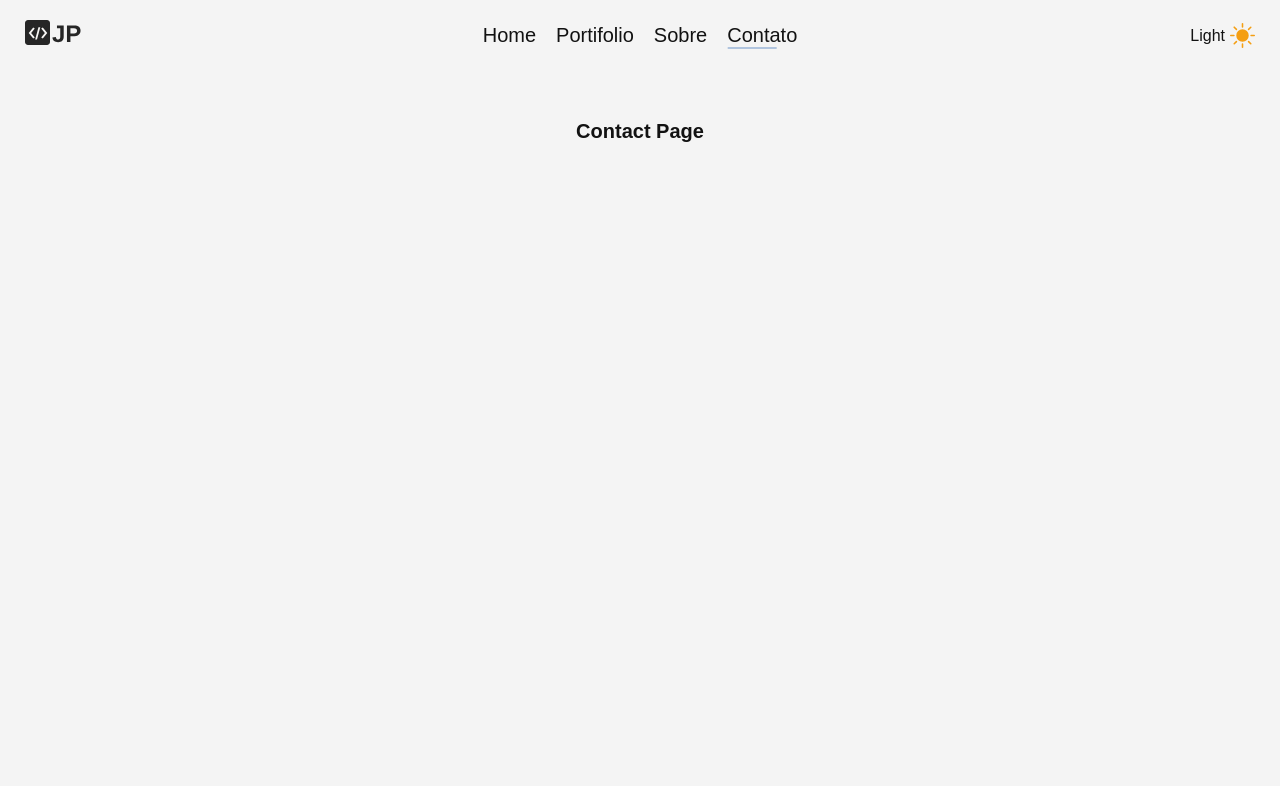
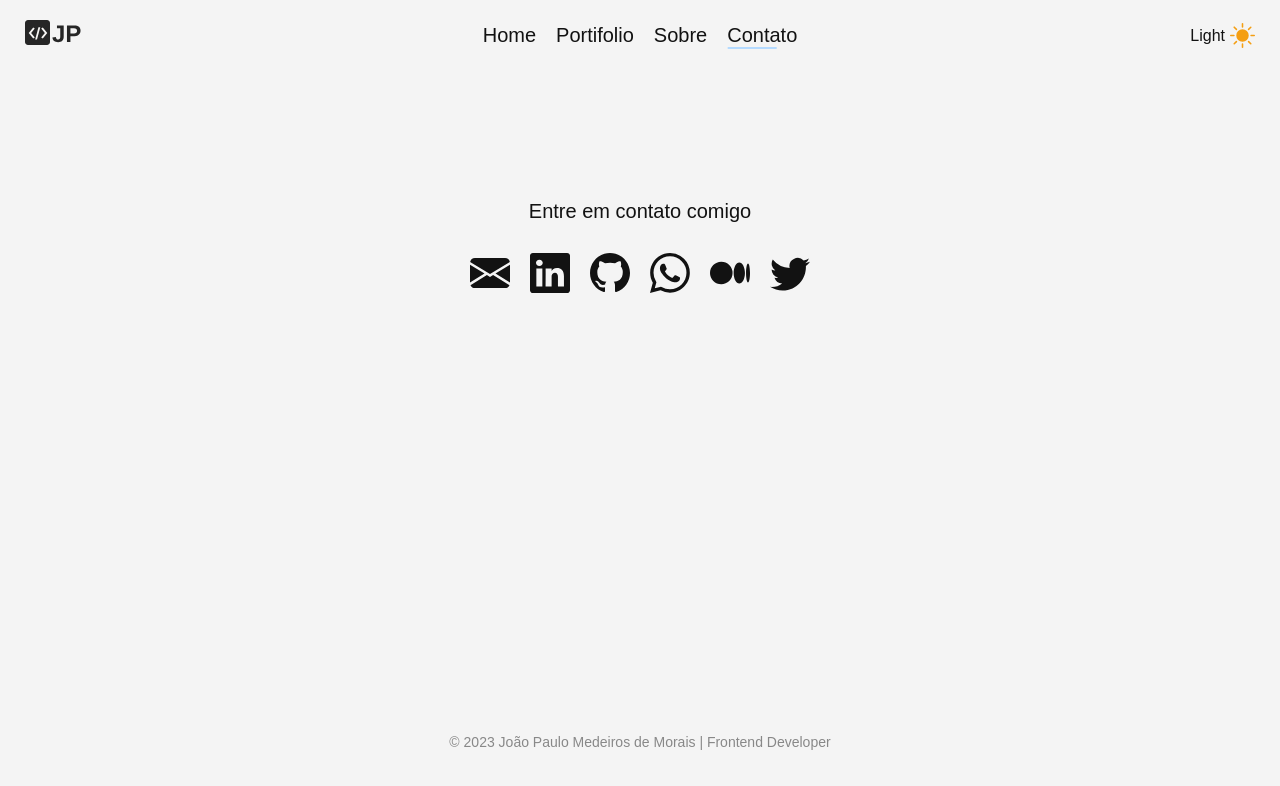
Before and after one commit to jpmedeirosmorais/portifolio, a React (Vite) app: page /contato in a window 1280 px wide. Shown: the top 786 px of the page. Built offline with nearby package versions, Linux system fonts and the light colour scheme.

Commit message:
concluindo footer e homepage e página de contato

```diff
--- a/src/App.tsx
+++ b/src/App.tsx
@@ -2,12 +2,12 @@ import React from "react";
 import { BrowserRouter, Route, Switch } from "react-router-dom";
 import { Layout } from "./components/Layout";
 import { useTheme } from "./contexts/ThemeContext";
+import { Contacts } from "./pages/Contatcs";
+import { Homepage } from "./pages/Homepage";
 import { GlobalStyles } from "./styles/globalStyles";
-import { Homepage } from "./pages/Homepage";
 
 const AboutPage: React.FC = () => <h1>About Page</h1>;
 const PortifolioPage: React.FC = () => <h1>Portifolio Page</h1>;
-const ContactPage: React.FC = () => <h1>Contact Page</h1>;
 
 const App: React.FC = () => {
   const { theme } = useTheme();
@@ -19,7 +19,7 @@ const App: React.FC = () => {
           <Route path="/" exact component={Homepage} />
           <Route path="/portifolio" exact component={PortifolioPage} />
           <Route path="/sobre" exact component={AboutPage} />
-          <Route path="/contato" exact component={ContactPage} />
+          <Route path="/contato" exact component={Contacts} />
         </Switch>
       </Layout>
     </BrowserRouter>
--- a/src/components/Drawer/index.tsx
+++ b/src/components/Drawer/index.tsx
@@ -1,6 +1,6 @@
 import { useTheme } from "@/contexts/ThemeContext";
 import { useSpring } from "@react-spring/web";
-import React, { useState } from "react";
+import React from "react";
 import { BsXCircleFill } from "react-icons/bs";
 import { type DrawerProps } from "./interfaces";
 import { CloseButton, DrawerContainer, DrawerContent } from "./styles";
@@ -10,8 +10,8 @@ export const Drawer: React.FC<DrawerProps> = ({
   onClose,
   children,
 }) => {
-  const [isAnimating, setIsAnimating] = useState(false);
   const { theme } = useTheme();
+
   const animation = useSpring({
     transform: isOpen ? "translateX(0)" : "translateX(100%)",
     opacity: isOpen ? 1 : 0,
@@ -19,30 +19,14 @@ export const Drawer: React.FC<DrawerProps> = ({
       tension: 300,
       friction: 24,
     },
-    onStart: () => {
-      setIsAnimating(true);
-    },
-    onRest: () => {
-      setIsAnimating(false);
-    },
   });
 
-  const handleClose: VoidFunction = () => {
-    if (!isAnimating) {
-      onClose();
-    }
-  };
-
   return (
-    <>
-      {isOpen && (
-        <DrawerContainer style={animation} theme={theme}>
-          <CloseButton onClick={handleClose}>
-            <BsXCircleFill size="2.5rem" />
-          </CloseButton>
-          <DrawerContent>{children}</DrawerContent>
-        </DrawerContainer>
-      )}
-    </>
+    <DrawerContainer style={animation} theme={theme}>
+      <CloseButton onClick={onClose}>
+        <BsXCircleFill size="2.5rem" />
+      </CloseButton>
+      <DrawerContent>{children}</DrawerContent>
+    </DrawerContainer>
   );
 };
--- a/src/components/Footer/index.tsx
+++ b/src/components/Footer/index.tsx
@@ -1,5 +1,32 @@
+import { useTheme } from "@/contexts/ThemeContext";
 import React from "react";
 
+import { contacts } from "@/constants/contacts";
+import themeGlobal from "@/styles/designToken";
+import { FooterContainer, FooterText, IconsContainer } from "./styles";
+
 export const Footer: React.FC = () => {
-  return <></>;
+  const { theme } = useTheme();
+
+  return (
+    <FooterContainer>
+      <IconsContainer>
+        {contacts.map((item, key) => (
+          <a href={item.url} target="_blank" key={key} rel="noreferrer">
+            {
+              <item.icon
+                fill={`${themeGlobal.color[theme].secondary}`}
+                size={"3rem"}
+              />
+            }
+          </a>
+        ))}
+      </IconsContainer>
+
+      <FooterText>
+        &copy; {new Date().getFullYear()} João Paulo Medeiros de Morais |
+        Frontend Developer
+      </FooterText>
+    </FooterContainer>
+  );
 };
--- /dev/null
+++ b/src/components/Footer/styles.ts
@@ -0,0 +1,35 @@
+import styled from "styled-components";
+
+export const FooterContainer = styled.div`
+  text-align: center;
+  padding: 5rem;
+  padding-inline: 1rem;
+  flex-direction: column;
+  justify-content: space-between;
+  display: flex;
+  height: 20rem;
+`;
+
+export const FooterText = styled.p`
+  margin: 0;
+  font-size: 14px;
+  color: #888;
+`;
+
+export const Link = styled.a`
+  color: #333;
+  text-decoration: none;
+  margin: 0 5px;
+
+  &:hover {
+    text-decoration: underline;
+  }
+`;
+
+export const IconsContainer = styled.div`
+  gap: 2rem;
+  display: flex;
+  justify-content: center;
+  align-items: center;
+  flex-wrap: wrap;
+`;
--- a/src/components/Layout/index.tsx
+++ b/src/components/Layout/index.tsx
@@ -1,5 +1,7 @@
 import { type VoidFunction } from "@/interfaces/utilsInterfaces";
 import React, { useLayoutEffect, useState } from "react";
+import { useLocation } from "react-router-dom";
+import { Footer } from "../Footer";
 import { Navbar } from "../Navbar";
 import { NavbarMobile } from "../NavbarMobile";
 import { type LayoutI } from "./interfaces";
@@ -7,7 +9,7 @@ import { Container } from "./styles";
 
 export const Layout: React.FC<LayoutI> = ({ children }) => {
   const [windowWidth, setWindowWidth] = useState(window.innerWidth);
-
+  const location = useLocation();
   useLayoutEffect(() => {
     const handleResize: VoidFunction = () => {
       setWindowWidth(window.innerWidth);
@@ -24,7 +26,7 @@ export const Layout: React.FC<LayoutI> = ({ children }) => {
     <Container>
       {windowWidth > 630 ? <Navbar /> : <NavbarMobile />}
       <body>{children}</body>
-      <footer></footer>
+      {location.pathname !== "/contato" && <Footer />}
     </Container>
   );
 };
--- a/src/components/Layout/styles.ts
+++ b/src/components/Layout/styles.ts
@@ -5,15 +5,14 @@ export const Container = styled.div`
 
   body {
     padding-top: 5rem;
-    padding-bottom: 5rem;
     display: flex;
     justify-content: center;
+    height: 100%;
   }
 
   @media (max-width: 500px) {
     body {
       padding-top: 2rem;
-      padding-bottom: 2rem;
     }
   }
 `;
--- /dev/null
+++ b/src/constants/contacts.ts
@@ -0,0 +1,24 @@
+import { type Contact } from "@/interfaces/utilsInterfaces";
+import {
+  BsFillEnvelopeFill,
+  BsGithub,
+  BsLinkedin,
+  BsMedium,
+  BsTwitter,
+  BsWhatsapp,
+} from "react-icons/bs";
+
+export const contacts: Contact[] = [
+  {
+    url: "mailto:paulomedeiros5000@gmail.com",
+    icon: BsFillEnvelopeFill,
+  },
+  {
+    url: "https://www.linkedin.com/in/joaopmmorais/",
+    icon: BsLinkedin,
+  },
+  { url: "https://github.com/jpmedeirosmorais", icon: BsGithub },
+  { url: "https://wa.me/5584999170574", icon: BsWhatsapp },
+  { url: "https://medium.com/@paulomedeiros5000", icon: BsMedium },
+  { url: "https://twitter.com/jpmedeiros50", icon: BsTwitter },
+];
--- a/src/interfaces/utilsInterfaces.ts
+++ b/src/interfaces/utilsInterfaces.ts
@@ -1 +1,7 @@
+import { type IconType } from "react-icons/lib";
+
 export type VoidFunction = () => void;
+export interface Contact {
+  url: string;
+  icon: IconType;
+}
--- /dev/null
+++ b/src/pages/Contatcs/index.tsx
@@ -0,0 +1,35 @@
+import { FooterText, IconsContainer } from "@/components/Footer/styles";
+import { contacts } from "@/constants/contacts";
+import { useTheme } from "@/contexts/ThemeContext";
+import themeGlobal from "@/styles/designToken";
+import React from "react";
+import { ContactsContainer, FooterContacts, IconsContacts } from "./styles";
+
+export const Contacts: React.FC = () => {
+  const { theme } = useTheme();
+  return (
+    <ContactsContainer>
+      <IconsContacts>
+        <p>Entre em contato comigo</p>
+        <IconsContainer>
+          {contacts.map((item, key) => (
+            <a href={item.url} target="_blank" key={key} rel="noreferrer">
+              {
+                <item.icon
+                  fill={`${themeGlobal.color[theme].secondary}`}
+                  size={"4rem"}
+                />
+              }
+            </a>
+          ))}
+        </IconsContainer>
+      </IconsContacts>
+      <FooterContacts>
+        <FooterText>
+          &copy; {new Date().getFullYear()} João Paulo Medeiros de Morais |
+          Frontend Developer
+        </FooterText>
+      </FooterContacts>
+    </ContactsContainer>
+  );
+};
--- /dev/null
+++ b/src/pages/Contatcs/styles.ts
@@ -0,0 +1,26 @@
+import styled from "styled-components";
+
+export const ContactsContainer = styled.div`
+  display: flex;
+  flex-direction: column;
+  justify-content: space-between;
+  height: 80vh;
+  padding: 8rem;
+  padding-inline: 0;
+  align-items: center;
+  text-align: center;
+`;
+
+export const IconsContacts = styled.div`
+  display: flex;
+  flex-direction: column;
+
+  p {
+    margin-bottom: 3rem;
+  }
+`;
+
+export const FooterContacts = styled.div`
+  position: absolute;
+  bottom: 5rem;
+`;
--- a/src/pages/Homepage/styles.ts
+++ b/src/pages/Homepage/styles.ts
@@ -5,7 +5,7 @@ export const Container = styled.div`
   align-items: center;
   flex-direction: column;
   padding-inline: 5rem;
-
+  margin-bottom: 2rem;
   h1 {
     font-size: 4rem;
     font-weight: 700;
--- a/src/styles/designToken.ts
+++ b/src/styles/designToken.ts
@@ -2,7 +2,7 @@ const dark = "#121212";
 const light = "#F4F4F4";
 const color1 = "#87CEFA";
 const color2 = "#333333";
-const color3 = "#B0C4DE";
+const color3 = "#B4DAFF";
 const color4 = "#ADD8E6";
 
 const color = {
```
